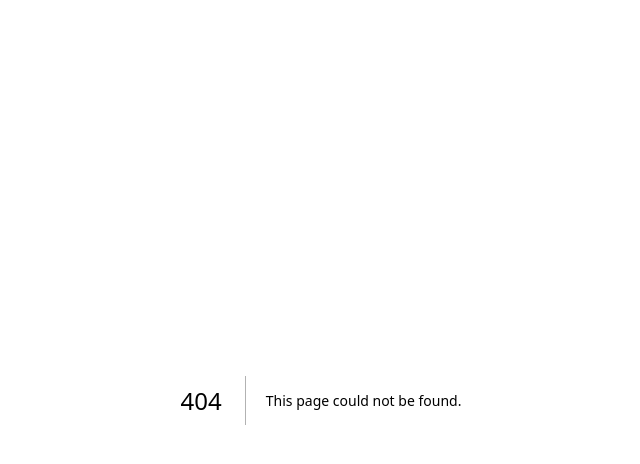
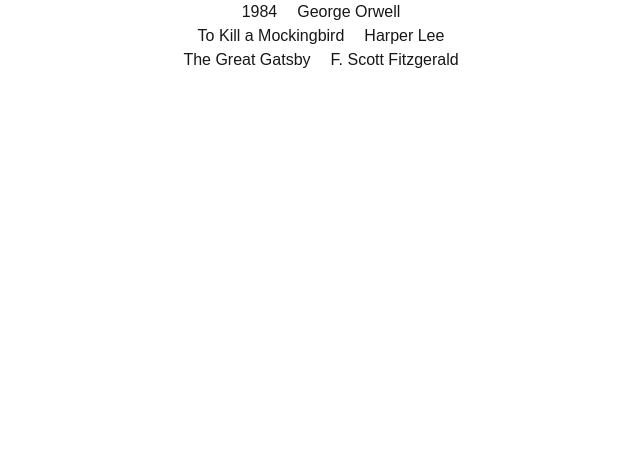
Before and after one commit to kharalnirmal/Learning-NextJs-V2, a Next.js app: page /books in a window 1280 px wide. Before the commit this address had no page. Shown: the top 464 px of the page, without its empty margins (319-959 px from the left). Built offline with nearby package versions, Linux system fonts and the light colour scheme.

Commit message:
feat(fetch):fetched the backend api to frontend

```diff
--- /dev/null
+++ b/app/(root)/books/page.tsx
@@ -0,0 +1,22 @@
+import book from '@/app/api/db';
+import React from 'react'
+
+const page = async () => {
+    const response = await fetch("http://localhost:3000/api/books", { cache: "no-store" });
+    const data = await response.json();
+    console.log(data);
+
+    return (
+        <div>
+
+            {data.map((book: { id: number; title: string; author: string }) => (
+            <div className='flex items-center justify-center space-x-5' key={book.id}>
+                <h2>{book.title}</h2>
+                <p>{book.author}</p>
+            </div>
+            ))}
+        </div>
+    )
+}
+
+export default page
```
